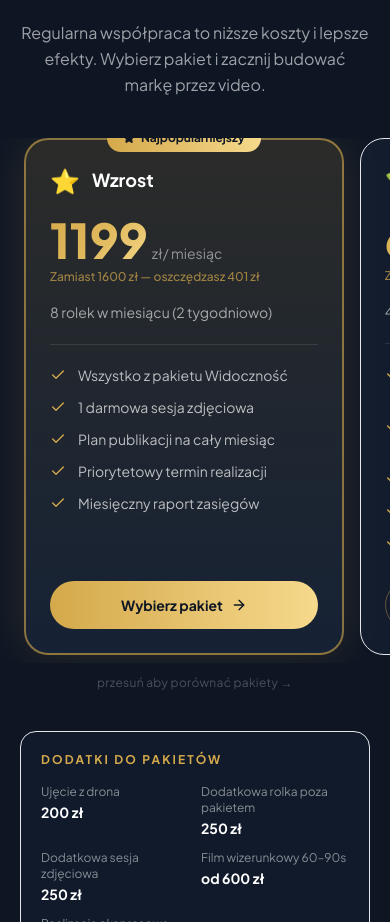
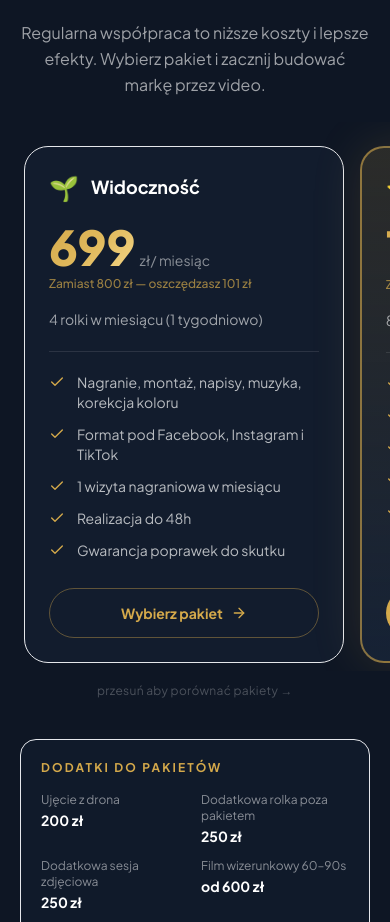
Before and after one commit to ikcreativeads/ikcreativeads, a Next.js app: page / in a window 390 px wide. Shown: the part 1892-2814 px from the top of the page. Built offline with nearby package versions, Linux system fonts and the light colour scheme.

Commit message:
Fix: portfolio/cennik w bottom nav do stron, 699 najpierw w cenniku mobile

```diff
--- a/src/components/Pricing.tsx
+++ b/src/components/Pricing.tsx
@@ -118,8 +118,8 @@ const bottomNotes = [
 ];
 
 export default function Pricing() {
-  /* Mobile order: popular first */
-  const mobilePlans = [plans[1], plans[0], plans[2]];
+  /* Mobile order: cheapest first */
+  const mobilePlans = plans;
 
   return (
     <section id="cennik" className="relative section-padding overflow-hidden">
@@ -139,9 +139,9 @@ export default function Pricing() {
       </Container>
 
       {/* ── Mobile: horizontal snap carousel ── */}
-      <div className="mt-10 lg:hidden">
+      <div className="mt-6 lg:hidden">
         <div
-          className="flex gap-4 overflow-x-auto snap-x snap-mandatory scrollbar-none pb-2"
+          className="flex gap-4 overflow-x-auto snap-x snap-mandatory scrollbar-none pt-6 pb-2"
           style={{ paddingLeft: "1.5rem", paddingRight: "1.5rem", scrollPaddingLeft: "1.5rem" }}
         >
           {mobilePlans.map((plan, index) => (
--- a/src/components/ui/MobileNav.tsx
+++ b/src/components/ui/MobileNav.tsx
@@ -11,8 +11,8 @@ type NavItem = {
 };
 
 const NAV: NavItem[] = [
-  { label: "Portfolio", href: "#portfolio", icon: Play },
-  { label: "Cennik",    href: "#cennik",    icon: CreditCard },
+  { label: "Portfolio", href: "/portfolio", icon: Play },
+  { label: "Cennik",    href: "/cennik",    icon: CreditCard },
   { label: "Usługi",   href: "#uslugi",    icon: Layers },
   { label: "Kontakt",  href: "#kontakt",   icon: Phone, gold: true },
 ];
```
